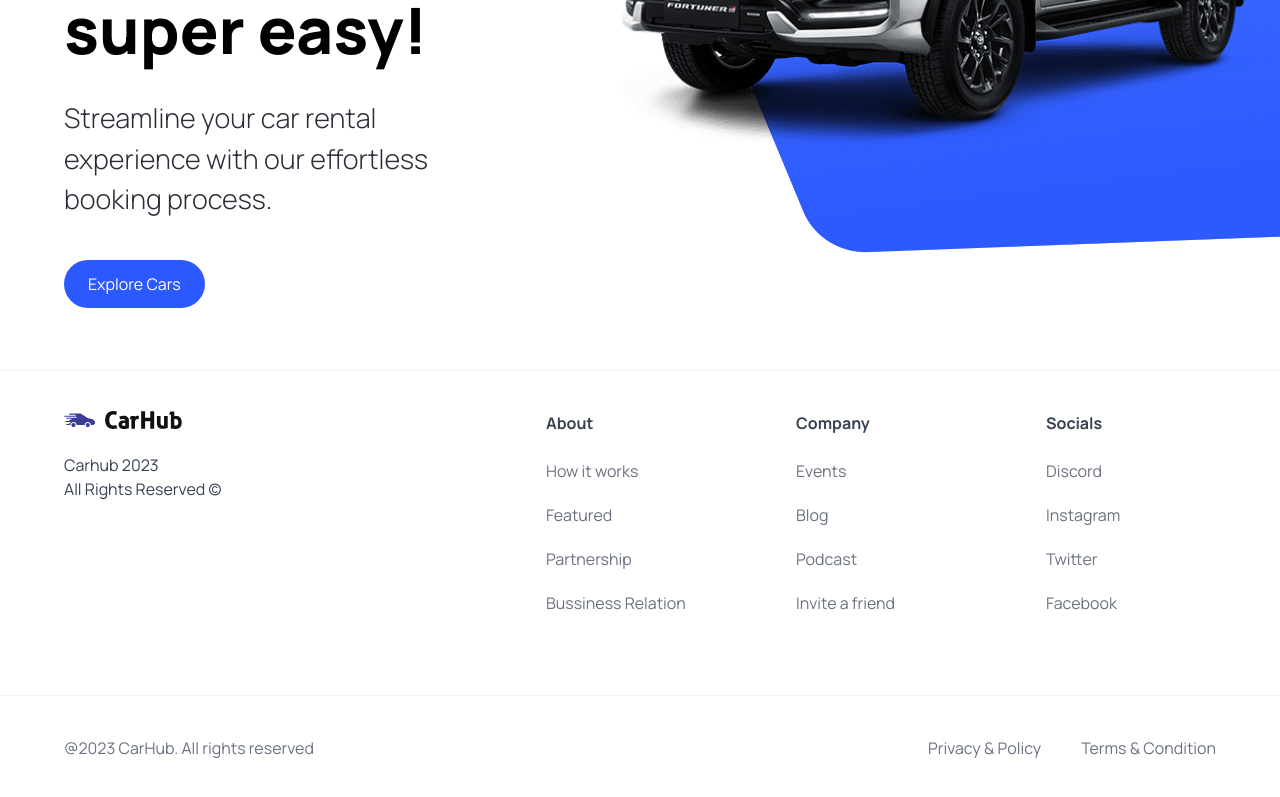
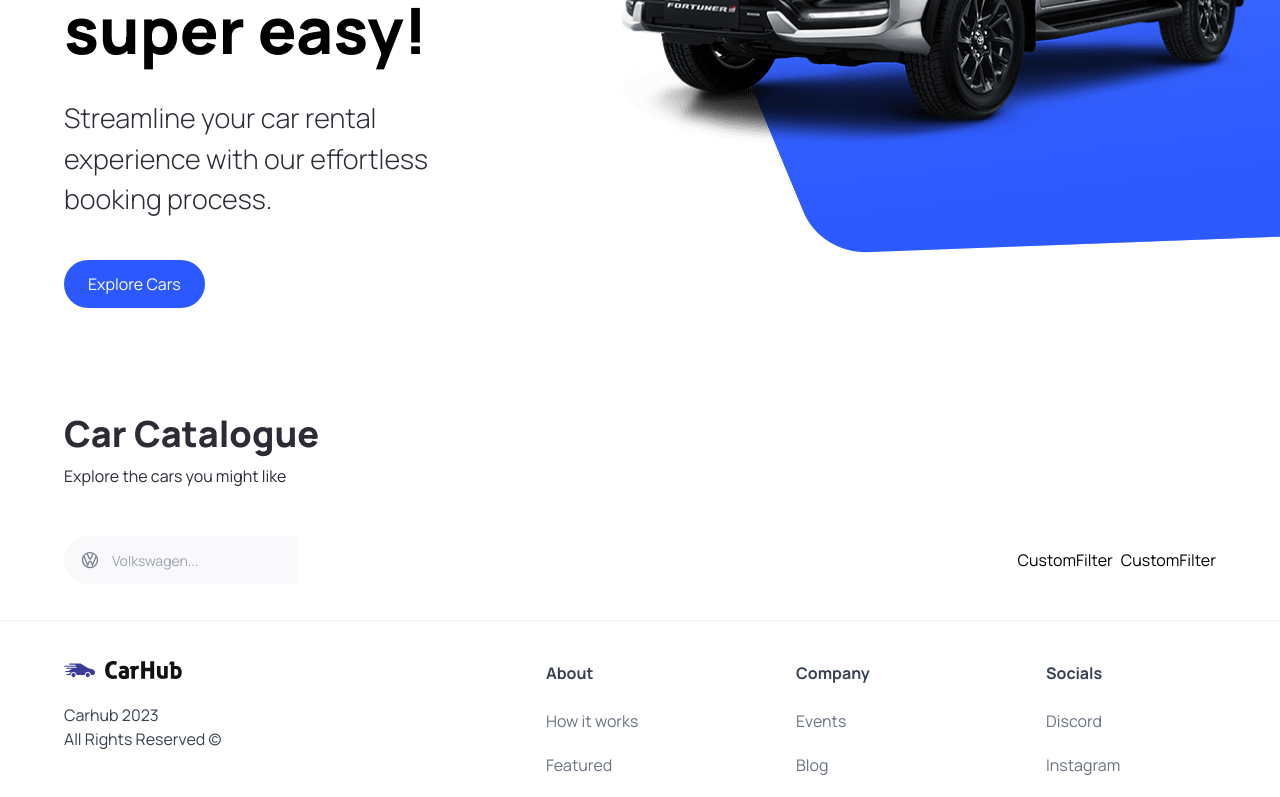
Before and after one commit to MahdiGhorbani98/car_showcase, a Next.js app: page / in a window 1280 px wide. Shown: the part 450-1247 px from the top of the page. Built offline with nearby package versions, Linux system fonts and the light colour scheme.

Commit message:
SearchBar

```diff
--- a/app/page.tsx
+++ b/app/page.tsx
@@ -1,10 +1,24 @@
-import { Hero } from "@/components";
+import { Hero, SearchBar, CustomFilter } from "@/components";
 import Image from "next/image";
 
 export default function Home() {
   return (
     <main className="overflow-hidden">
       <Hero />
+      <div className="mt-12 padding-x padding-y max-width" id="discover">
+        <div className="home__text-container">
+          <h1 className="text-4xl font-extrabold">Car Catalogue</h1>
+          <p>Explore the cars you might like</p>
+        </div>
+
+        <div className="home__filters">
+          <SearchBar />
+          <div className="home__filter-container">
+            <CustomFilter title="fuel" />
+            <CustomFilter title="year" />
+          </div>
+        </div>
+      </div>
     </main>
   );
 }
--- /dev/null
+++ b/components/CustomFilter.tsx
@@ -0,0 +1,7 @@
+import React from "react";
+
+const CustomFilter = () => {
+  return <div>CustomFilter</div>;
+};
+
+export default CustomFilter;
--- /dev/null
+++ b/components/SearchBar.tsx
@@ -0,0 +1,20 @@
+"use client";
+import { useState } from "react";
+import { SearchManuFacturer } from ".";
+const SearchBar = () => {
+  const [manufacturer, setManufacturer] = useState("");
+  const handleSearch = () => {};
+
+  return (
+    <form className="searchbar" onSubmit={handleSearch}>
+      <div className="searchvar__item">
+        <SearchManuFacturer
+          manufacturer={manufacturer}
+          setManufacturer={setManufacturer}
+        />
+      </div>
+    </form>
+  );
+};
+
+export default SearchBar;
--- /dev/null
+++ b/components/SearchManuFacturer.tsx
@@ -0,0 +1,109 @@
+"use client";
+import { useState, Fragment } from "react";
+import { SearchManuFacturerProps } from "@/types";
+import { Combobox, Transition } from "@headlessui/react";
+import Image from "next/image";
+import { manufacturers } from "@/constants";
+
+const SearchManuFacturer = ({
+  manufacturer,
+  setManufacturer,
+}: SearchManuFacturerProps) => {
+  const [query, setQuery] = useState("");
+
+  const filteredManufacturers =
+    query === ""
+      ? manufacturers
+      : manufacturers.filter((item) =>
+          item
+            .toLowerCase()
+            .replace(/\s+/g, "")
+            .includes(query.toLowerCase().replace(/\s+/g, ""))
+        );
+
+  return (
+    <div className="search-manufacturer">
+      <Combobox>
+        <div className="relative w-full">
+          <Combobox.Button className="absolute top-[14px]">
+            <Image
+              src="/car-logo.svg"
+              width={20}
+              height={20}
+              className="ml-4"
+              alt="Car Logo"
+            />
+          </Combobox.Button>
+
+          {/* Input field for searching */}
+          <Combobox.Input
+            className="search-manufacturer__input"
+            displayValue={(item: string) => item}
+            onChange={(event) => setQuery(event.target.value)} // Update the search query when the input changes
+            placeholder="Volkswagen..."
+          />
+
+          {/* Transition for displaying the options */}
+          <Transition
+            as={Fragment} // group multiple elements without introducing an additional DOM node i.e., <></>
+            leave="transition ease-in duration-100"
+            leaveFrom="opacity-100"
+            leaveTo="opacity-0"
+            afterLeave={() => setQuery("")} // Reset the search query after the transition completes
+          >
+            <Combobox.Option
+              className="absolute mt-1 max-h-60 w-full overflow-auto rounded-md bg-white py-1 text-base shadow-lg ring-1 ring-black ring-opacity-5 focus:outline-none sm:text-sm"
+              static
+            >
+              {filteredManufacturers.length === 0 && query !== "" ? (
+                <Combobox.Option
+                  value={query}
+                  className="search-manufacturer__option"
+                >
+                  Create {query}
+                </Combobox.Option>
+              ) : (
+                filteredManufacturers.map((item) => (
+                  <Combobox.Option
+                    key={item}
+                    className={({ active }) =>
+                      `relative search-manufacturer__option ${
+                        active ? "bg-primary-blue text-white" : "text-gray-900"
+                      }`
+                    }
+                    value={item}
+                  >
+                    {({ selected, active }) => (
+                      <>
+                        <span
+                          className={`block truncate ${
+                            selected ? "font-medium" : "font-normal"
+                          }`}
+                        >
+                          {item}
+                        </span>
+
+                        {/* Show an active blue background color if the option is selected */}
+                        {selected ? (
+                          <span
+                            className={`absolute inset-y-0 left-0 flex items-center pl-3 ${
+                              active
+                                ? "text-white"
+                                : "text-pribg-primary-purple"
+                            }`}
+                          ></span>
+                        ) : null}
+                      </>
+                    )}
+                  </Combobox.Option>
+                ))
+              )}
+            </Combobox.Option>
+          </Transition>
+        </div>
+      </Combobox>
+    </div>
+  );
+};
+
+export default SearchManuFacturer;
--- a/components/index.ts
+++ b/components/index.ts
@@ -2,5 +2,16 @@
 import CustomButton from "./CustomButton";
 import Navbar from "./Navbar";
 import Footer from "./Footer";
+import CustomFilter from "./CustomFilter";
+import SearchBar from "./SearchBar";
+import SearchManuFacturer from "./SearchManuFacturer";
 
-export { Hero, CustomButton, Navbar, Footer };
+export {
+  Hero,
+  CustomButton,
+  Navbar,
+  Footer,
+  SearchBar,
+  CustomFilter,
+  SearchManuFacturer,
+};
--- a/package.json
+++ b/package.json
@@ -9,6 +9,7 @@
     "lint": "next lint"
   },
   "dependencies": {
+    "@headlessui/react": "^1.7.16",
     "@types/node": "20.4.8",
     "@types/react": "18.2.18",
     "@types/react-dom": "18.2.7",
--- a/types/index.ts
+++ b/types/index.ts
@@ -6,3 +6,7 @@
   containerStyles: string;
   handleClick?: MouseEventHandler<HTMLButtonElement>;
 }
+export interface SearchManuFacturerProps {
+  manufacturer: string;
+  setManufacturer: (manufacturer: string) => void;
+}
```
Also changed, not shown: 1 other file (tests, documents, lock files or other folders).
